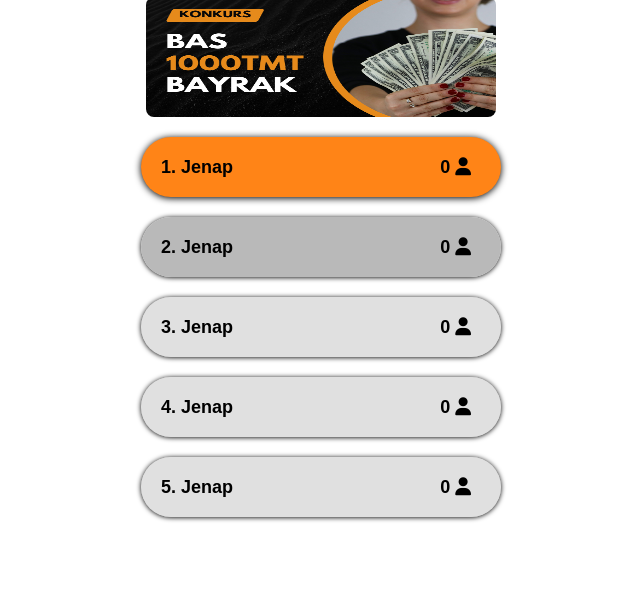
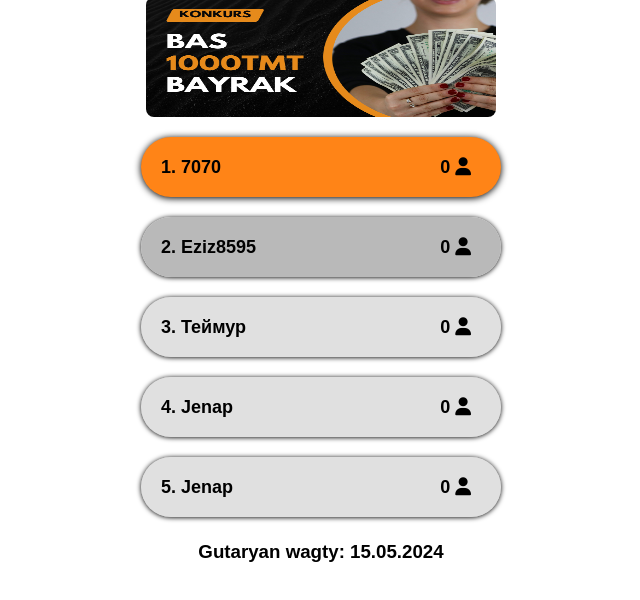
Before and after one commit to zehinGroup/debito, a plain HTML site: page index.html in a window 1280 px wide. Shown: the part 60-660 px from the top of the page, without its empty margins (319-959 px from the left). Drawn offline with Linux system fonts and the light colour scheme; a web font is replaced by a local one.

Commit message:
Update index.html

```diff
--- a/index.html
+++ b/index.html
@@ -19,19 +19,19 @@
             <img src="img/surat.png" alt="">
         </div>
         <div class="blok1">
-            <div class="cep1">1. Jenap</div>
+            <div class="cep1">1. 7070</div>
             <div class="sag1">0
                 <i class="fa-solid fa-user"></i>
             </div>
         </div>
         <div class="blok2">
-            <div class="cep1">2. Jenap</div>
+            <div class="cep1">2. Eziz8595</div>
             <div class="sag1">0
                 <i class="fa-solid fa-user"></i>
             </div>
         </div>
         <div class="blok3">
-            <div class="cep1">3. Jenap</div>
+            <div class="cep1">3. Теймур</div>
             <div class="sag1">0
                 <i class="fa-solid fa-user"></i>
             </div>
@@ -48,6 +48,10 @@
                 <i class="fa-solid fa-user"></i>
             </div>
         </div>
+        <div class="asagy">
+                <h3>Gutaryan wagty: 15.05.2024 </h3>
+
+        </div>
 
 </body>
 </html>
```
